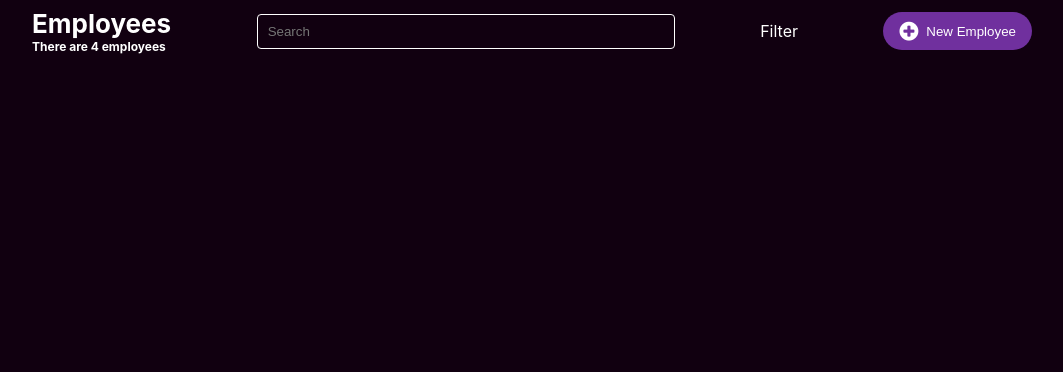
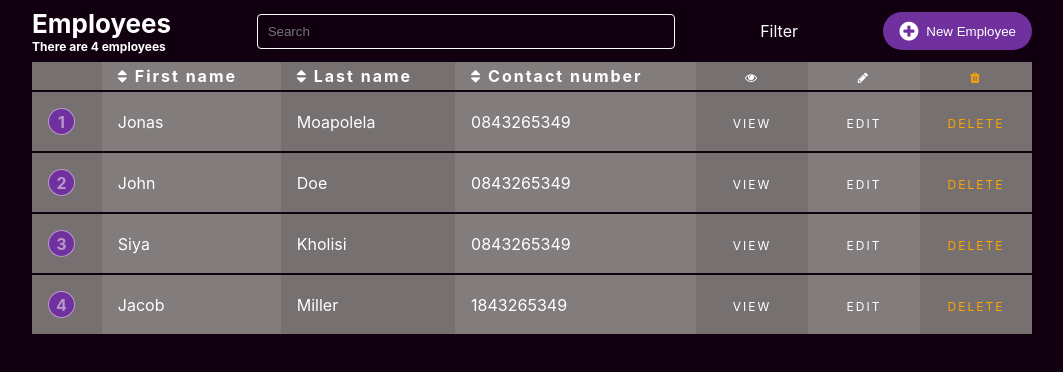
Before and after one commit to jonazzsa/jonaz, a React (Create React App) app: page / in a window 1280 px wide. Shown: the top 372 px of the page, without its empty margins (108-1171 px from the left). Built offline with nearby package versions, Linux system fonts and the light colour scheme.

Commit message:
styled list component and included sort

```diff
--- a/src/App.css
+++ b/src/App.css
@@ -20,7 +20,7 @@ button .fa{
 }
 
 .container {
-  max-width: 1280px;
+  max-width: 1000px;
   margin: auto
 }
 
@@ -62,3 +62,67 @@ button .fa{
   display: block;
   font-size: 12px;
 }
+
+.list-container {
+  display: table;
+  width: 100%;
+  border-collapse: collapse
+}
+
+.list-container > div{
+  color: white;
+  display: table-row;
+  border-bottom: solid #110010 2px;
+  margin-bottom: 8px;
+  border-radius: 8px;
+}
+
+.list-container > div:first-of-type {
+  font-weight: bold;
+  letter-spacing: 2px;
+}
+
+.list-container > div > div{
+  display: table-cell;
+  padding: 16px;
+  background-color: #767070;
+}
+
+.list-container > div > div:nth-of-type(even){
+  background-color: #837c7c;
+}
+
+.list-container > div:first-of-type > div{
+  padding: 4px 16px;
+}
+
+.list-action {
+  width: 80px;
+  text-align: center;
+  cursor: pointer;
+  transition: .5s all;
+  text-transform: uppercase;
+  font-size: 12px;
+  letter-spacing: 2px;
+}
+
+.list-action:last-of-type {
+  color: orange
+}
+
+.list-action:hover {
+  color: #000
+}
+
+.list-bullets {
+  border: solid 1px;
+  color: rgba(255,255,255,.5);
+  background-color: #70309e;
+  width: 25px;
+  height: 25px;
+  display: inline-flex;
+  border-radius: 50%;
+  align-items: center;
+  justify-content: center;
+  font-weight: bold;
+}
--- a/src/components/EmployeeListItem.js
+++ b/src/components/EmployeeListItem.js
@@ -1,12 +1,14 @@
 import React from 'react';
 
 const EmployeeListItem = (props) => {
-  return <div className='list-container'>
-      <div><span className='list-bullets'></span></div>
-      <div>{props.firstName}</div>
-      <div>{props.lastName}</div>
-      <div>{props.contactName}</div>
-      <div>View</div>
+  return <div>
+      <div><span className='list-bullets'>{props.index}</span></div>
+      <div>{props.employeeDetails.firstName}</div>
+      <div>{props.employeeDetails.lastName}</div>
+      <div>{props.employeeDetails.contactNumber}</div>
+      <div className='list-action' onClick={(e) => props.viewEmployee(props.employeeDetails.id)}>View</div>
+      <div className='list-action' onClick={(e) => props.editEmployee(props.employeeDetails.id)}>Edit</div>
+      <div className='list-action' onClick={(e) => props.deleteEmployee(props.employeeDetails.id)}>Delete</div>
   </div>;
 };
 
--- a/src/components/Main.js
+++ b/src/components/Main.js
@@ -1,12 +1,76 @@
-import React from 'react';
+import React, { useEffect, useState } from 'react';
+import EmployeeListItem from './EmployeeListItem';
 import Layout from './Layout';
 import MidSection from './MidSection';
 
 const Main = (props) => {
+  const [employeesDetails, setEmployees] = useState([{
+    firstName: 'Jonas',
+    lastName: 'Moapolela',
+    contactNumber: '0843265349',
+    id: 687671,
+    index: 1
+  },
+  {
+    firstName: 'John',
+    lastName: 'Doe',
+    contactNumber: '0843265349',
+    id: 687671,
+    index: 2
+  },
+  {
+    firstName: 'Siya',
+    lastName: 'Kholisi',
+    contactNumber: '0843265349',
+    id: 687671,
+    index: 3
+  },
+  {
+    firstName: 'Jacob',
+    lastName: 'Miller',
+    contactNumber: '1843265349',
+    id: 687671,
+    index: 4
+  }]);
+
+
+  const deleteEmployee = (id) => {
+    alert(id)
+  }
+
+  const editEmployee = (id) => {
+    alert(id)
+  }
+
+  const viewEmployee = (id) => {
+    alert(id)
+  }
+
+  const sortEmployees = (field) => {
+
+    let newArray = employeesDetails
+
+    newArray.sort((a, b) => {
+      if(a[field].localeCompare(b[field])) {
+        return -1; } else {
+          return 1;
+        }
+    })
+
+    setEmployees([...newArray])
+    console.log(newArray)
+
+  }
+
   return <div>
       <Layout>
-          <MidSection>
-
+          <MidSection sortEmployees={sortEmployees}>
+             {employeesDetails.map((employee, index) => <EmployeeListItem key={index}
+             index={index + 1}
+             deleteEmployee={deleteEmployee}
+             editEmployee={editEmployee}
+             viewEmployee={viewEmployee}
+             employeeDetails={employee} />)}
           </MidSection>
       </Layout>
   </div>;
--- a/src/components/MidSection.js
+++ b/src/components/MidSection.js
@@ -1,7 +1,16 @@
 import React from 'react';
 
 const MidSection = (props) => {
-  return <div>
+  return <div className='list-container'>
+    <div>
+     <div></div>
+      <div><i class="fa fa-sort" onClick={() => props.sortEmployees('firstName')}></i> First name</div>
+      <div><i class="fa fa-sort" onClick={() => props.sortEmployees('lastName')}></i> Last name</div>
+      <div><i class="fa fa-sort" onClick={() => props.sortEmployees('contactNumber')}></i> Contact number</div>
+      <div className='list-action'> <i className='fa fa-eye'></i></div>
+      <div className='list-action'><i className='fa fa-pencil'></i></div>
+      <div className='list-action'><i className='fa fa-trash'></i></div>
+      </div>
       {props.children}
   </div>;
 }
```
